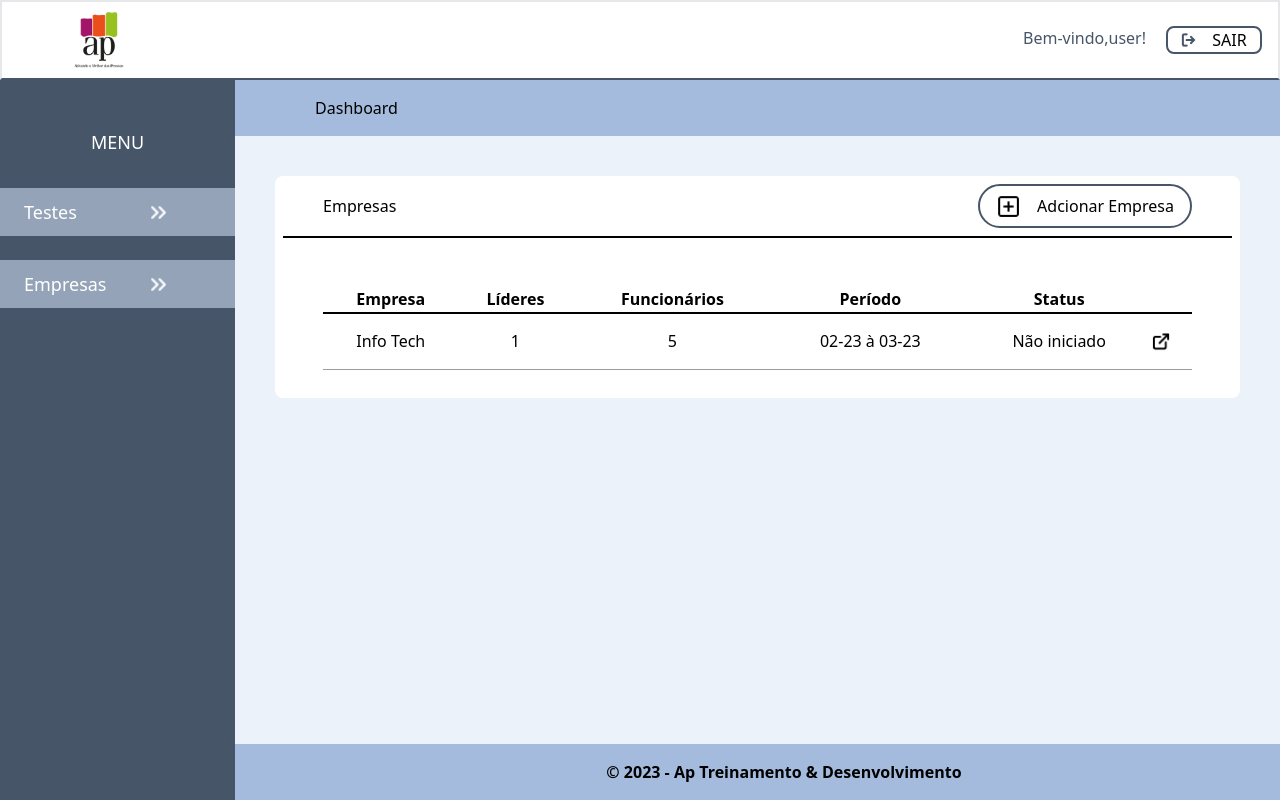
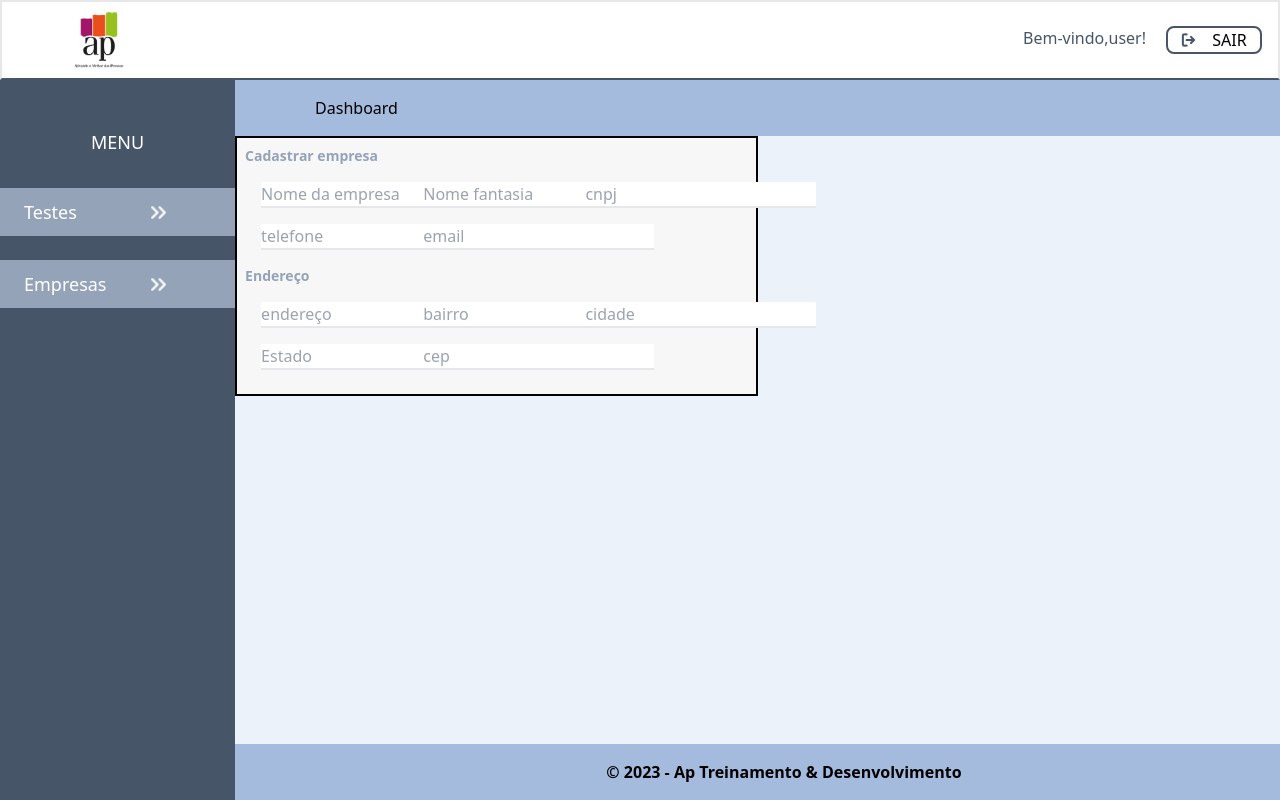
Before and after one commit to TiagoPonce/AP-MVP, a Next.js app: page /dashboard in a window 1280 px wide. Built offline with nearby package versions, Linux system fonts and the light colour scheme.

Commit message:
Cadastrar empresa layout

```diff
--- /dev/null
+++ b/src/components/FormsComponent.js
@@ -0,0 +1,87 @@
+export default function FormsComponent() {
+    return (
+        <div className="forms w-1/2 bg-white box-border">
+            <form className="h-full w-full border-2 bg-[#F8F7F7] border-black p-2">
+                <h1 className="text-slate-400 font-bold text-sm">Cadastrar empresa</h1>
+                <div className="grid grid-cols-3 gap-4 p-4">
+                    <div>
+                        <input
+                        type="text"
+                        className="border-b-2"
+                        placeholder="Nome da empresa"
+                        ></input>
+                    </div>
+                    <div>
+                    <input
+                        type="text"
+                        className="border-b-2"
+                        placeholder="Nome fantasia"
+                        ></input>
+                    </div>
+                    <div>
+                    <input
+                        type="text"
+                        className="border-b-2"
+                        placeholder="cnpj"
+                        ></input>
+                    </div>
+                    <div>
+                    <input
+                        type="text"
+                        className="border-b-2"
+                        placeholder="telefone"
+                        ></input>
+                    </div>
+                    <div>
+                    <input
+                        type="text"
+                        className="border-b-2"
+                        placeholder="email"
+                        ></input>
+                    </div>
+                </div>
+                <h2 className="text-slate-400 font-bold text-sm">Endereço</h2>
+                <div className="p-4">
+                    <div className="grid grid-cols-3 gap-4">
+                        <div>
+                            <input
+                            type="text"
+                            className="border-b-2"
+                            placeholder="endereço"
+                            ></input>
+                        </div>
+                        <div>
+                            <input
+                            type="text"
+                            className="border-b-2"
+                            placeholder="bairro"
+                            ></input>
+                        </div>
+                        <div>
+                            <input
+                            type="text"
+                            className="border-b-2"
+                            placeholder="cidade"
+                            ></input>
+                        </div>
+                        <div>
+                            <input
+                            type="text"
+                            className="border-b-2"
+                            placeholder="Estado"
+                            ></input>
+                        </div>
+                        <div>
+                            <input
+                            type="text"
+                            className="border-b-2"
+                            placeholder="cep"
+                            ></input>
+                        </div>
+                    </div>
+                </div>
+
+             </form>
+        </div>
+    )
+}
--- a/src/components/TableCompany.js
+++ b/src/components/TableCompany.js
@@ -3,11 +3,14 @@ import PlusSquare from 'public/plus-square.png'
 import ExternalLink from 'public/external-link.png'
 
 export default function TableCompany() {
+
+
     return (
         <div className="h-[222px] bg-white rounded-lg m-10 flex flex-col gap-8 p-2">
             <div className="flex w-full items-center justify-between pl-10 pr-10 pb-2 border-b-black border-solid border-b-2">
                 <p>Empresas</p>
                 <button
+                onClick={renderForms}
                 className="w-[214px] h-[44px] border-solid border-2 hover:bg-slate-100 border-slate-600 rounded-full flex items-center justify-center"
                 >
                     <Image
--- a/src/pages/dashboard.js
+++ b/src/pages/dashboard.js
@@ -1,9 +1,12 @@
 import Footer from "@/components/Footer";
+import FormsComponent from "@/components/FormsComponent";
 import Header from "@/components/Header";
 import SideBar from "@/components/SideBar";
 import TableCompany from "@/components/TableCompany";
+import React, { useState } from "react";
 
 export default function Dashboard() {
+    const [active, setActive] = useState("default");
     return (
         <div className="w-screen h-screen">
 
@@ -14,7 +17,8 @@ export default function Dashboard() {
                     <div className="w-full h-14 bg-[#A4BBDD] mt-20 flex items-center">
                         <p className="text-base ml-20">Dashboard</p>
                     </div>
-                    <TableCompany/>
+                    {/* <TableCompany/> */}
+                    <FormsComponent />
                 </main>
             </div>
             <Footer />
```
